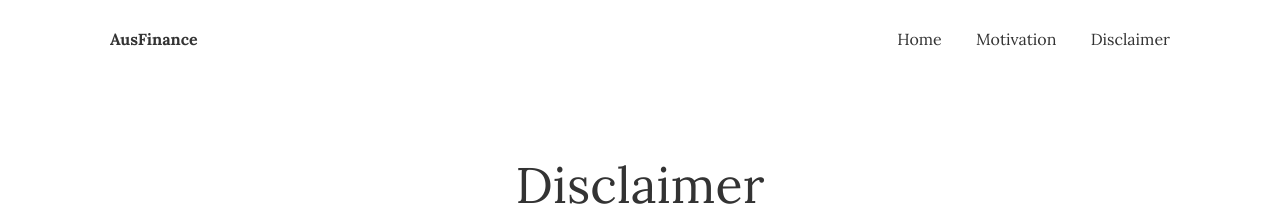
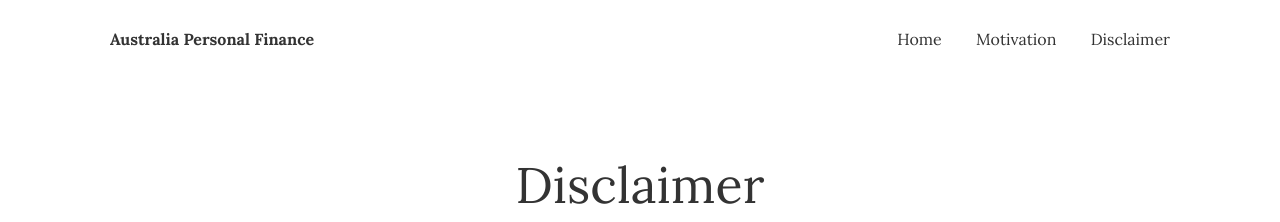
Before and after one commit to leujas/quantpersonalfinance, a Jekyll site: the page built from _pages/2_disclaimer.md, in a window 1280 px wide. Shown: the top 222 px of the page. Built offline with Jekyll 4.4.1, drawn with Linux system fonts in a browser that asks for light colours.

Commit message:
changed name

```diff
--- a/_config.yml
+++ b/_config.yml
@@ -1,16 +1,16 @@
-title: AusFinance
+title: QuantPersonalFinance
 logo:  # you can add own logo.
-description: A Quantiative Look at Personal Finance
-baseurl: "/ausfinance" # the subpath of your site, e.g. /blog
+description: A Quantiative Look at Personal Finance for Young Professionals
+baseurl: "" # the subpath of your site, e.g. /blog
 url: "" # the base hostname & protocol for your site, e.g. http://example.com
 
 
 # Author Settings
 author:
-  name: AusFinance
+  name: Australia Personal Finance
   image: '/assets/img/kangaroo.jpg'
-  job: Australian Personal Finance
-  bio: A Quantiative Look at Personal Finance
+  job: Quant Personal Finance
+  bio: A Quantiative Look at Personal Finance for Young Professionals
   email: jwpleu@gmail.com
 
 
```
